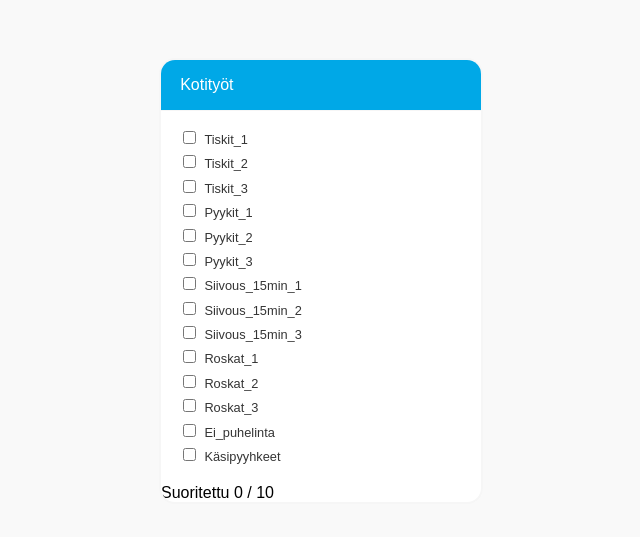
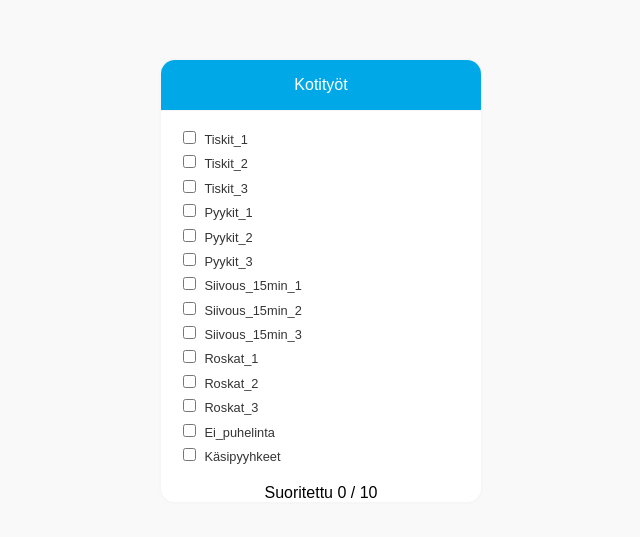
Before and after one commit to nmahonen/randomstuff, a React (Create React App) app in the folder kotihommelit/: page / in a window 1280 px wide. Shown: the part 119-656 px from the top of the page, without its empty margins (319-959 px from the left). Built offline with nearby package versions, Linux system fonts and the light colour scheme.

Commit message:
edit text alignment

```diff
--- a/kotihommelit/src/App.css
+++ b/kotihommelit/src/App.css
@@ -34,6 +34,7 @@
   font-weight: 500;
   color: #fff;
   margin: 0;
+  text-align: center;
 }
 
 .card-body{
@@ -68,3 +69,7 @@ label{
   font-size: 0.7rem;
   color:#000
 }
+
+.counter {
+  text-align: center;
+}
```
